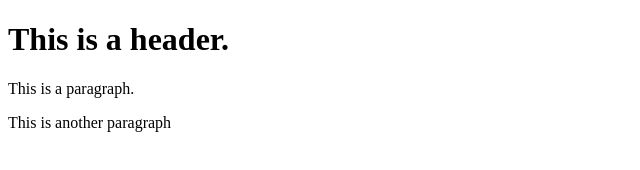
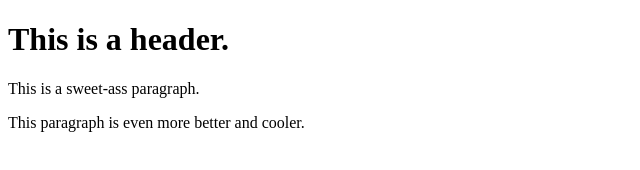
Before and after one commit to TutoringByRobert/git-test-mac, a website: page index.html in a window 1280 px wide. Shown: the whole page, without its empty margins (0-640 px from the left). Drawn offline with Linux system fonts and the light colour scheme.

Commit message:
Using NPM

```diff
--- a/index.html
+++ b/index.html
@@ -2,7 +2,7 @@
 <html>
     <body>
         <h1>This is a header.</h1>
-        <p>This is a paragraph.</p>
-        <p>This is another paragraph</p>
+        <p>This is a sweet-ass paragraph.</p>
+        <p>This paragraph is even more better and cooler.</p>
     </body>
 </html>
```
Also changed, not shown: package.json (added, +24 -0 lines), 2 other files.
